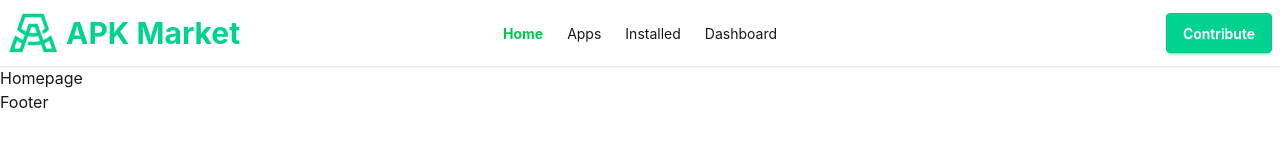
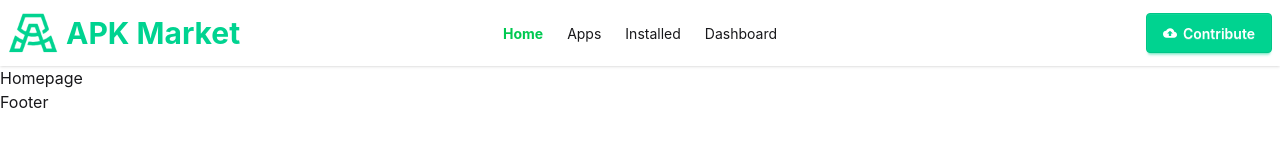
Before and after one commit to JowelislamHabib/APK-Market, a React (Vite) app: page / in a window 1280 px wide. Shown: the top 160 px of the page. Built offline with nearby package versions, Linux system fonts and the light colour scheme.

Commit message:
feat: add react-icons dependency and integrate MdCloudUpload icon in NavBar

```diff
--- a/package.json
+++ b/package.json
@@ -14,6 +14,7 @@
     "daisyui": "^5.5.19",
     "react": "^19.2.4",
     "react-dom": "^19.2.4",
+    "react-icons": "^5.6.0",
     "react-router": "^7.14.0",
     "tailwindcss": "^4.2.2"
   },
--- a/src/components/shared/nav/NavBar.jsx
+++ b/src/components/shared/nav/NavBar.jsx
@@ -2,6 +2,7 @@ import React from "react";
 
 import logo from "../../../assets/images/Logo.webp";
 import { NavLink } from "react-router";
+import { MdCloudUpload } from "react-icons/md";
 
 const NavBar = () => {
   const links = (
@@ -88,7 +89,9 @@ const NavBar = () => {
           <ul className="menu menu-horizontal px-1">{links}</ul>
         </div>
         <div className="navbar-end">
-          <a className="btn btn-success text-white">Contribute</a>
+          <a className="btn btn-success text-white">
+            <MdCloudUpload /> Contribute
+          </a>
         </div>
       </div>
     </div>
```
Also changed, not shown: 1 other file (tests, documents, lock files or other folders).
